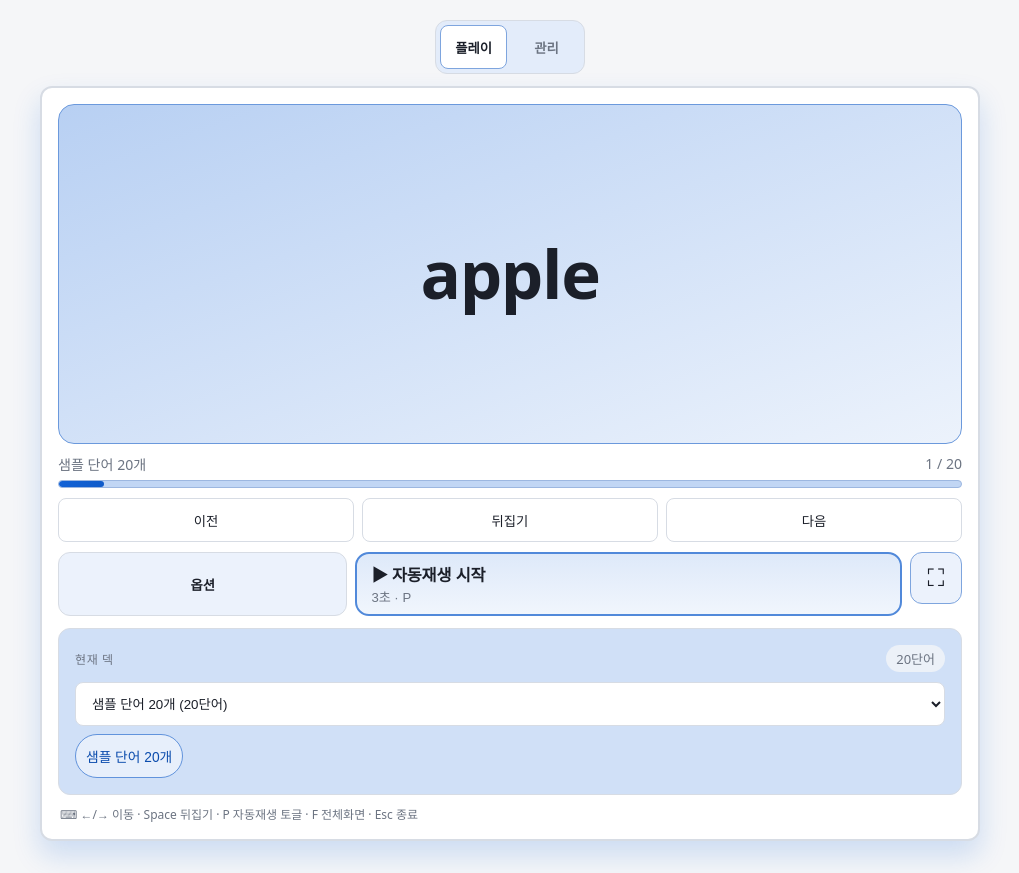
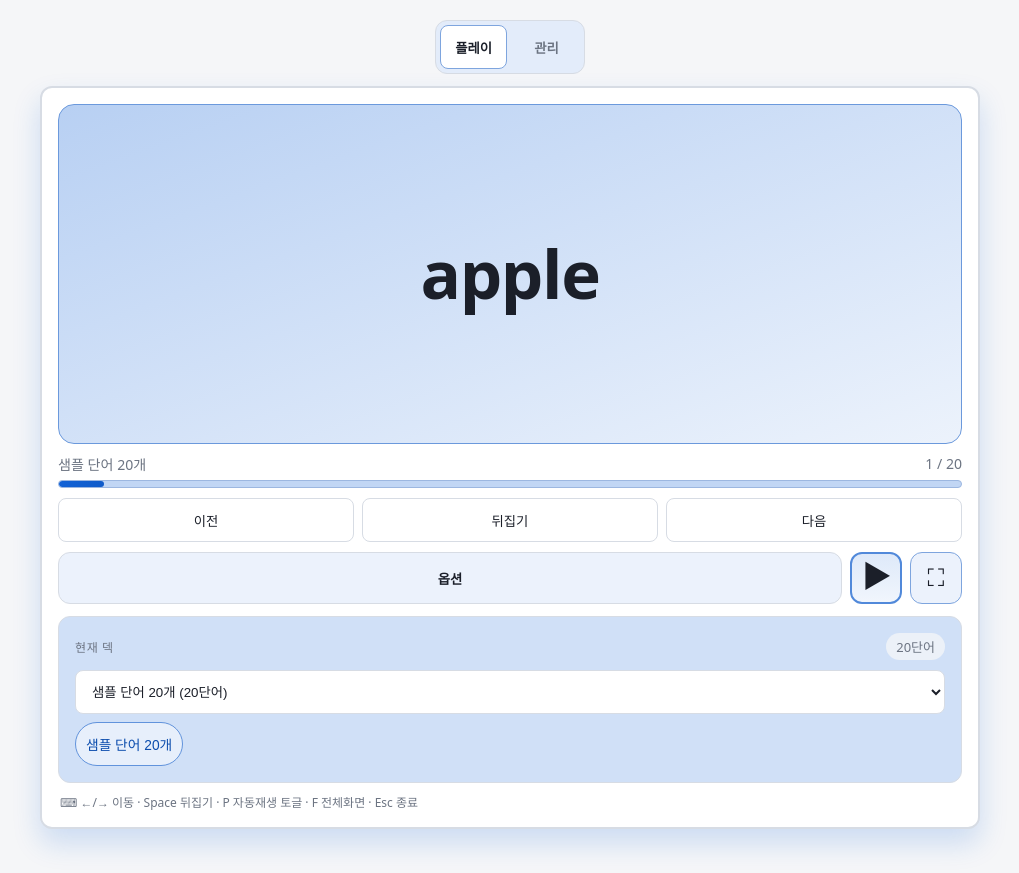
Before and after one commit to itjustcloud/flashcards, a React (Vite) app: page / in a window 1280 px wide. Shown: the whole page, without its empty margins (130-1149 px from the left). Built offline with nearby package versions, Linux system fonts and the light colour scheme.

Commit message:
style: switch autoplay to icon-only control

```diff
--- a/src/App.tsx
+++ b/src/App.tsx
@@ -461,13 +461,13 @@ export default function App() {
             </button>
             <button
               type="button"
-              className={`autoplay-cta inline${autoplay ? ' running' : ''}`}
+              className={`icon-button autoplay-toggle${autoplay ? ' running' : ''}`}
               onClick={() => setAutoplay((current) => !current)}
               disabled={queue.length === 0}
-              aria-label={autoplay ? '자동재생 정지' : '자동재생 시작'}
+              aria-label={autoplay ? '자동재생 정지 (단축키 P)' : '자동재생 시작 (단축키 P)'}
+              title={autoplay ? '자동재생 정지 (P)' : '자동재생 시작 (P)'}
             >
-              <span className="autoplay-state">{autoplay ? '■ 정지' : '▶ 자동재생 시작'}</span>
-              <span className="autoplay-meta">{autoplay ? '재생 중' : `${autoplayIntervalSec}초 · P`}</span>
+              {autoplay ? '■' : '▶'}
             </button>
             <button
               type="button"
--- a/src/styles.css
+++ b/src/styles.css
@@ -337,7 +337,7 @@ button:active:not(:disabled) {
 .control-strip {
   margin-top: 10px;
   display: grid;
-  grid-template-columns: minmax(86px, 0.9fr) minmax(190px, 1.7fr) 52px;
+  grid-template-columns: minmax(110px, 1fr) 52px 52px;
   gap: 8px;
   width: 100%;
   align-items: stretch;
@@ -350,14 +350,9 @@ button:active:not(:disabled) {
   font-weight: 600;
 }
 
-.autoplay-cta {
-  width: 100%;
-  display: grid;
-  grid-template-columns: 1fr;
-  gap: 1px;
-  align-items: center;
-  text-align: left;
-  padding: 8px 14px;
+.autoplay-toggle {
+  font-size: 28px;
+  font-weight: 900;
   border-width: 2px;
   border-color: color-mix(in srgb, var(--accent) 68%, var(--border));
   background: linear-gradient(
@@ -365,27 +360,11 @@ button:active:not(:disabled) {
     color-mix(in srgb, var(--accent) 14%, var(--surface)),
     color-mix(in srgb, var(--accent) 6%, var(--surface))
   );
-  border-radius: 14px;
 }
 
-.autoplay-cta.inline {
-  min-height: 52px;
-}
-
-.autoplay-cta.running {
+.autoplay-toggle.running {
   border-color: color-mix(in srgb, var(--danger) 65%, var(--border));
   background: color-mix(in srgb, var(--danger) 8%, var(--surface));
-}
-
-.autoplay-state {
-  font-size: 1.02rem;
-  font-weight: 800;
-  letter-spacing: -0.01em;
-}
-
-.autoplay-meta {
-  font-size: 0.82rem;
-  color: var(--muted);
 }
 
 .shortcut-help {
@@ -557,7 +536,7 @@ button:active:not(:disabled) {
   }
 
   .control-strip {
-    grid-template-columns: minmax(78px, 0.85fr) minmax(160px, 1.55fr) 48px;
+    grid-template-columns: minmax(78px, 1fr) 48px 48px;
     gap: 6px;
   }
 
@@ -566,9 +545,8 @@ button:active:not(:disabled) {
     height: 48px;
   }
 
-  .autoplay-cta.inline {
-    min-height: 48px;
-    padding: 6px 10px;
+  .autoplay-toggle {
+    font-size: 24px;
   }
 
   .sheet-open-button {
@@ -594,8 +572,8 @@ button:active:not(:disabled) {
     padding: 12px;
   }
 
-  .focus-mode .autoplay-cta {
-    padding: 10px 12px;
+  .focus-mode .autoplay-toggle {
+    font-size: 22px;
   }
 
   .focus-mode .shortcut-help {
```
